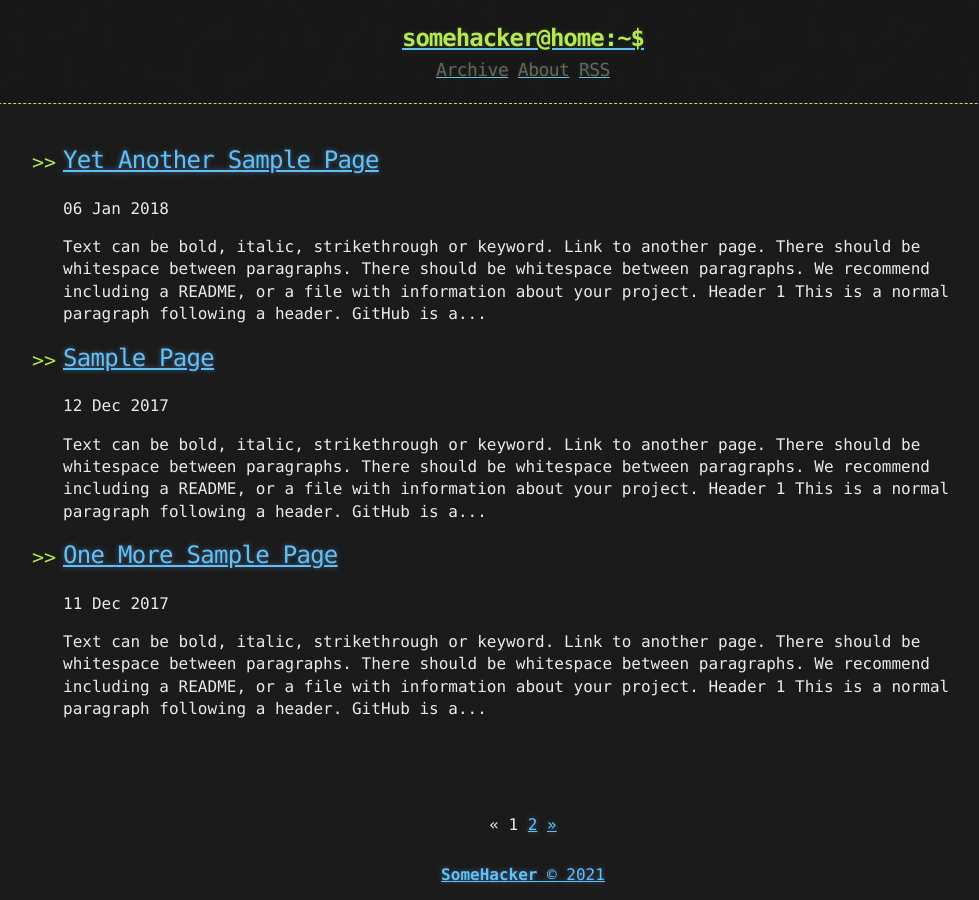
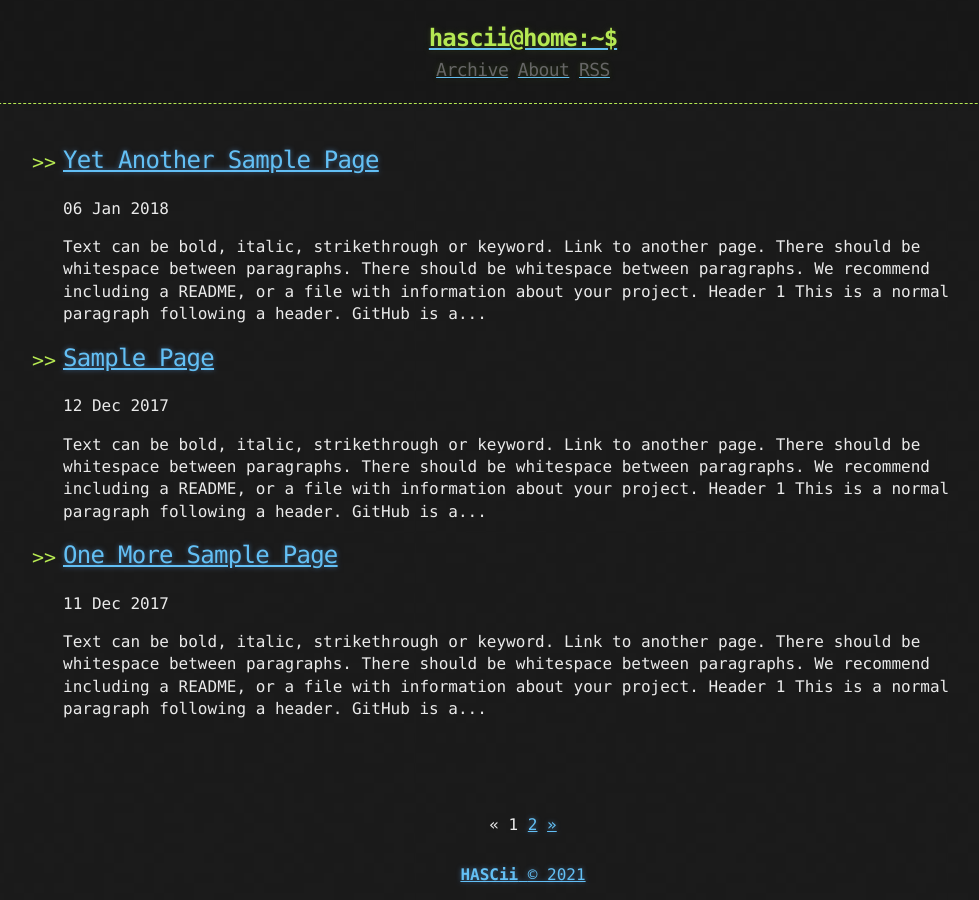
Before and after one commit to itgerde/HASCii, a Jekyll site: the page built from index.html, in a window 1280 px wide. Shown: the whole page, without its empty margins (117-1096 px from the left). Built offline with Jekyll 4.4.1, drawn with Linux system fonts in a browser that asks for light colours; the list of posts is cut into pages by our own code.

Commit message:
Update _config.yml

```diff
--- a/_config.yml
+++ b/_config.yml
@@ -1,9 +1,9 @@
-title: Hacker-Blog
-description: "A Jekyll Blog Theme For Hackers"
+title: HASCii | IT-Security
+description: "HASCii's Visitenkarte"
 author:
-  name: "SomeHacker"
-  email: "someone@somewebsite.somedomain"
-  url: "https://ashishchaudhary.in/hacker-blog"
+  name: "HASCii"
+  email: "kontakt@hascii.de"
+  url: "https://hascii.de/"
 
 baseurl: /
 
@@ -28,5 +28,5 @@
   - jekyll-sitemap
 
 # Custom variables
-owner : "SomeHacker"
-year : "2020"
+owner : "HASCii"
+year : "2021"
```
